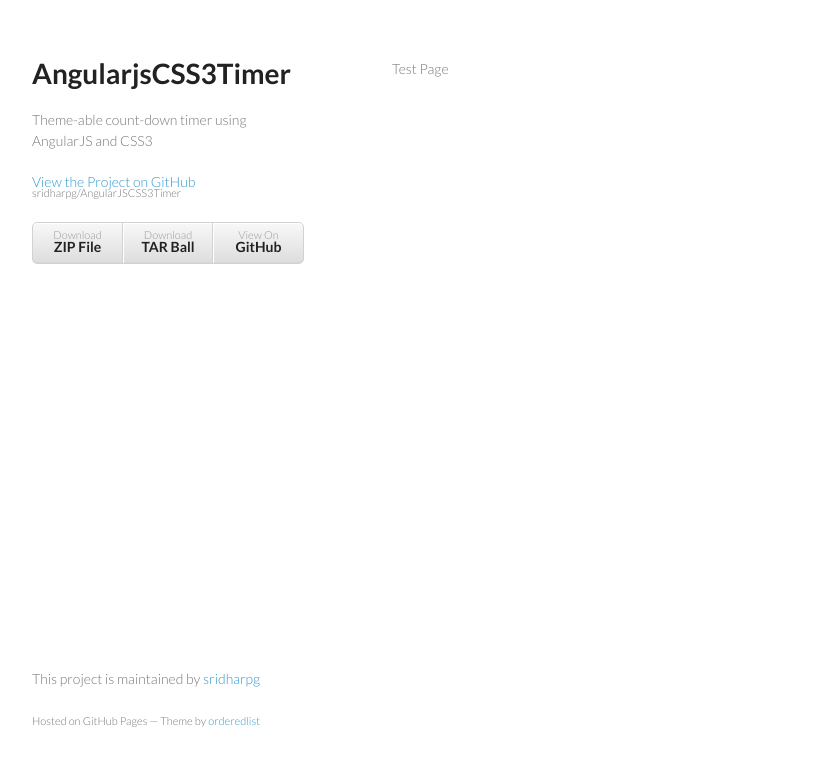
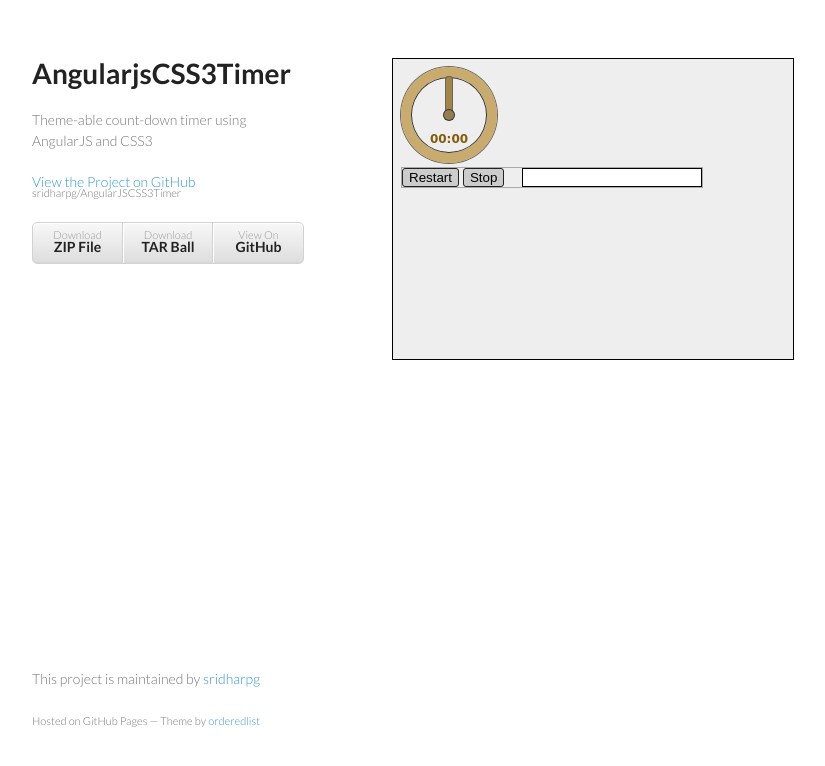
Before and after one commit to sridharpg/AngularJSCSS3Timer, a plain HTML site: page index.html in a window 1280 px wide. Shown: the whole page, without its empty margins (178-1003 px from the left). Drawn offline with Linux system fonts and the light colour scheme.

Commit message:
Inserted app as iframe

```diff
--- a/index.html
+++ b/index.html
@@ -28,7 +28,7 @@
         </ul>
       </header>
       <section>
-        <p>Test Page</p>
+      	<iframe src="./app/index.html" style="border: 1px solid #000; width: 400px; height: 300px;"></iframe>
       </section>
       <footer>
         <p>This project is maintained by <a href="https://github.com/sridharpg">sridharpg</a></p>
```
